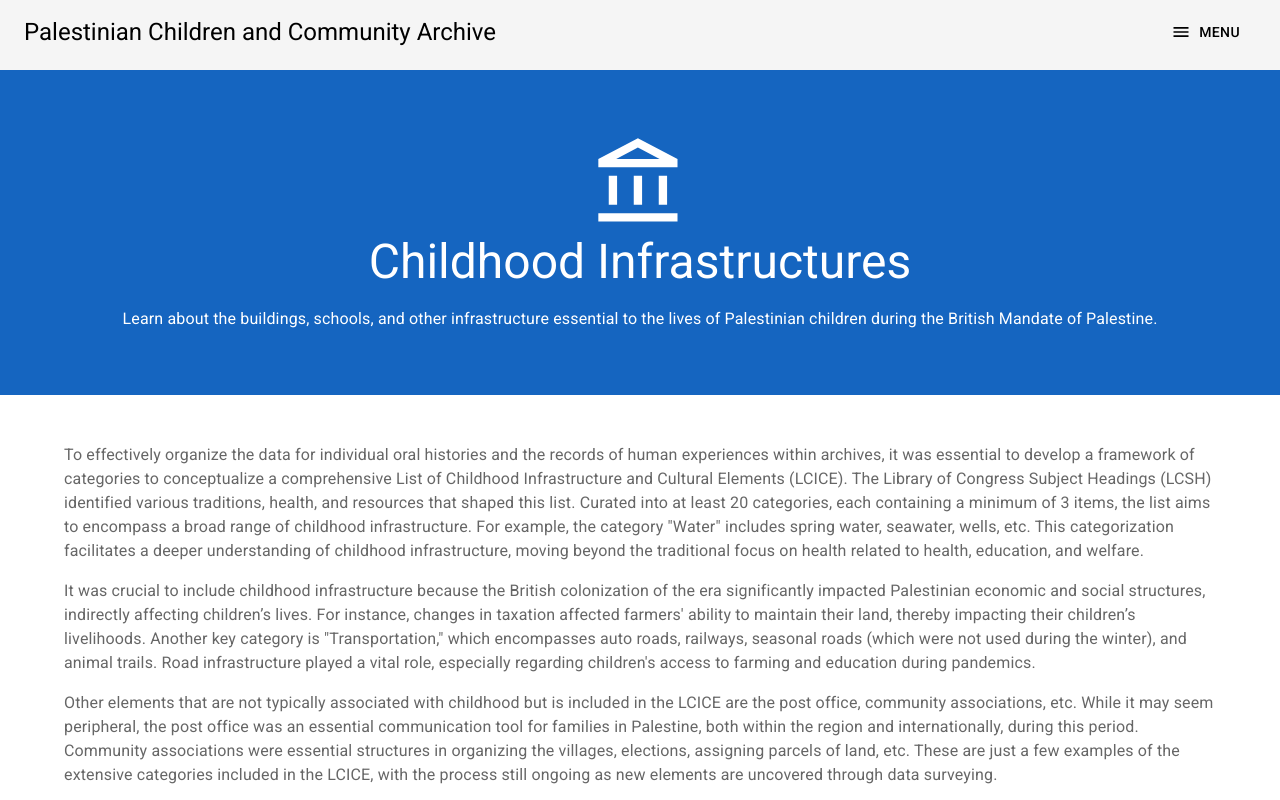
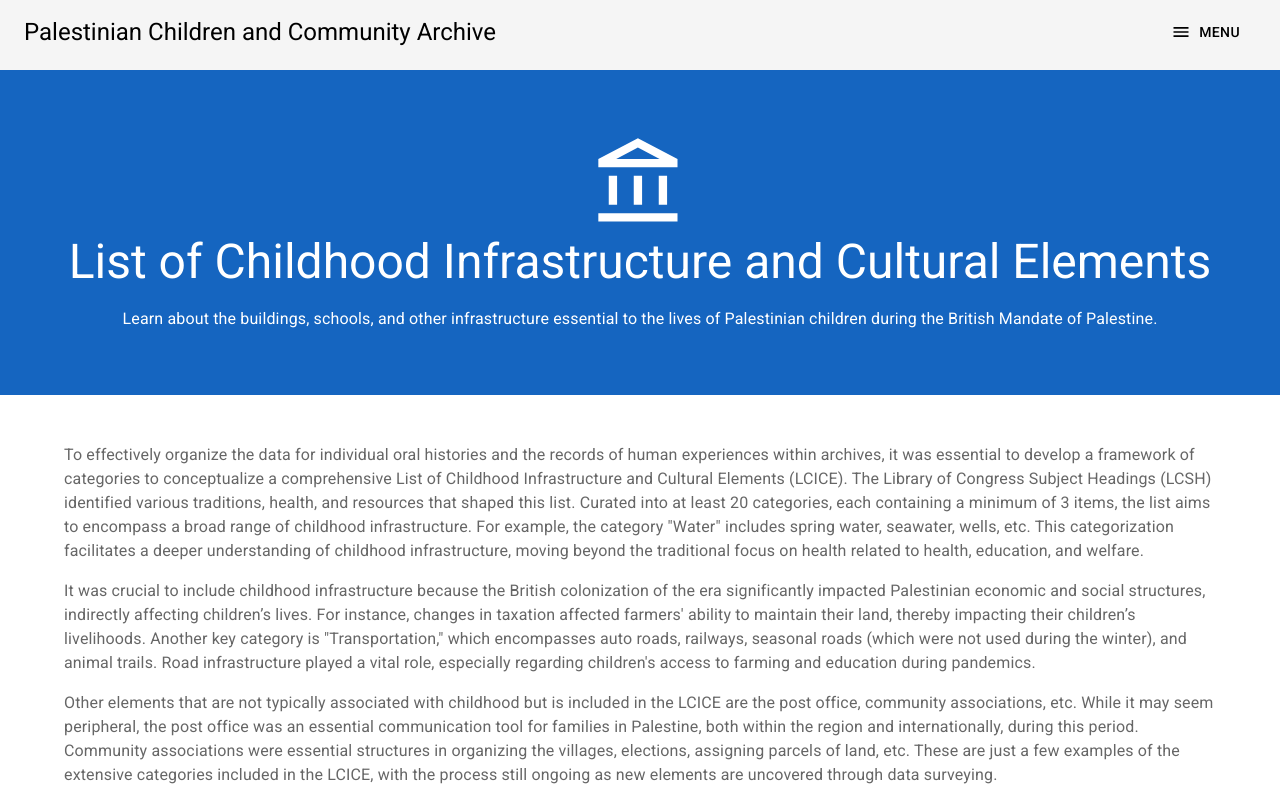
Before and after one commit to Palestinian-Children-Archive/palestinian-children-archive.github.io, a React (Vite) app: page /#/infrastructure in a window 1280 px wide. Shown: the top 800 px of the page. Built offline with nearby package versions, Linux system fonts and the light colour scheme.

Commit message:
fix: change page title for List of Childhood Infrastructure and Cultural Elements

```diff
--- a/src/navigation/screens/Infrastructure.tsx
+++ b/src/navigation/screens/Infrastructure.tsx
@@ -73,7 +73,7 @@ const Infrastructure: FC = () => {
         <Container>
           <AccountBalanceOutlined sx={{ fontSize: "100px" }} />
           <Typography variant="h3" component="h1" gutterBottom>
-            Childhood Infrastructures
+            List of Childhood Infrastructure and Cultural Elements
           </Typography>
           <Typography>
             Learn about the buildings, schools, and other infrastructure
```
